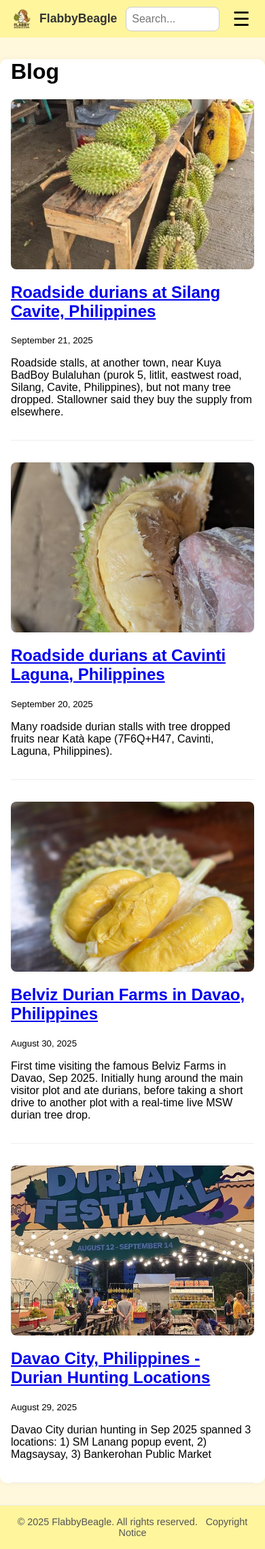
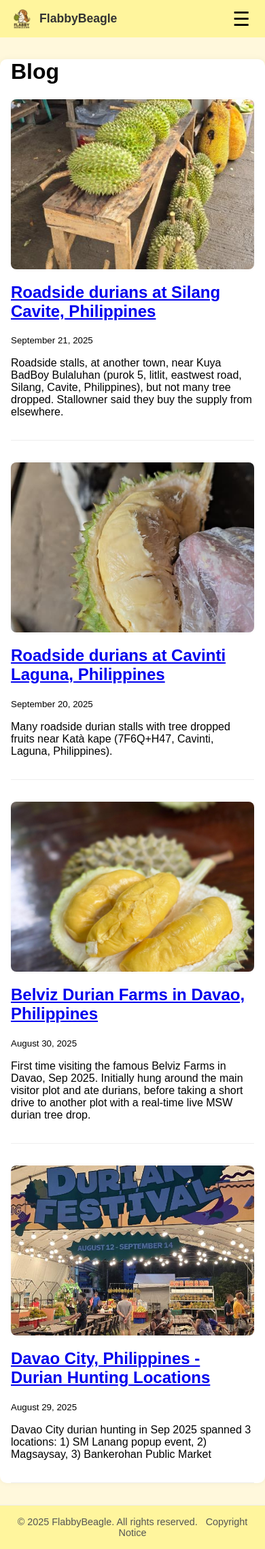
Before and after one commit to yensan57/flabbybeagle, a Jekyll site: the page built from index.md, in a window 390 px wide. Shown: the whole page at 68% size. Built offline with Jekyll 4.4.1, drawn with Linux system fonts in a browser that asks for light colours; comment, search, counter and statistics services are not loaded.

Commit message:
Update default.html

```diff
--- a/_layouts/default.html
+++ b/_layouts/default.html
@@ -27,32 +27,6 @@
       font-family: Arial, sans-serif;
       margin: 0;
       background-color: #fff8dc; /* light yellow tint */
-    }
-
-
-/* Style the search bar */
-.search-bar input {
-  padding: 0.5rem;
-  border-radius: 8px;
-  border: 1px solid #ccc;
-  font-size: 1rem;
-  width: 200px; /* Default width on desktop */
-}
-
-/* Mobile menu */
-@media (max-width: 768px) {
-  .search-bar input {
-    width: 120px; /* Reduced width for mobile */
-    padding: 0.5rem;
-    font-size: 1rem;
-    border-radius: 8px;
-    border: 1px solid #ccc;
-  }
-
-  .nav-menu.active .search-bar {
-    display: block; /* Ensure it's displayed when menu is active */
-    margin-top: 10px;
-  }
     }
 
     .navbar {
@@ -232,30 +206,23 @@
   </style>
 </head>
 <body>
-
   <header>
     <nav class="navbar">
+      <!--  CHANGED: Added logo + linked brand -->
       <a href="{{ '/' | relative_url }}" class="nav-brand">
-      <img src="/assets/images/flabbybeagle_icon_words_png_70px.png" alt="FlabbyBeagle Logo">
+        <img src="/assets/images/flabbybeagle_icon_words_png_70px.png" alt="FlabbyBeagle Logo">  <!-- your logo path -->
         {{ site.title }}
       </a>
 
-    <!-- Desktop Search Bar -->
-    <div class="search-bar">
-      <input type="text" id="search-input" placeholder="Search..." onkeyup="performSearch()">
-    </div>
-
+      <!--  CHANGED: Hamburger toggle button -->
       <button class="nav-toggle" aria-label="Toggle navigation">☰</button>
 
       <ul class="nav-menu">
         <li><a href="{{ '/' | relative_url }}">Blog</a></li>
-      <li><a href="{{ '/about' | relative_url }}">About</a></li>
+        <li><a href="{{ '/comingsoon' | relative_url }}">Coming Soon</a></li>
       </ul>
     </nav>
   </header>
-
-<!-- Search results container -->
-<div id="search-results" class="search-results"></div>
 
   <div class="content">
     {{ content }}
@@ -312,50 +279,7 @@
     document.addEventListener('contextmenu', e => e.preventDefault());
     document.addEventListener('dragstart', e => e.preventDefault());
 
-  // 🟥  Load the search index
-let searchIndex = [];
-fetch("/search.json")
-  .then(response => response.json())
-  .then(data => {
-    searchIndex = data;
-  });
-
-function performSearch() {
-  const query = document.getElementById("search-input").value.trim();
-  if (!query) {
-    document.getElementById("search-results").innerHTML = ""; // Clear results if query is empty
-    return;
-  }
-
-  const fuse = new Fuse(searchIndex, {
-    keys: ["title", "content"],
-    includeScore: true,
-    threshold: 0.3 // Adjust threshold if needed
-  });
-
-  const results = fuse.search(query);
-  const resultDiv = document.getElementById("search-results");
-  resultDiv.innerHTML = ""; // Clear previous results
-
-  console.log(results); // Debugging: Check if Fuse is returning any results
-
-  if (results.length > 0) {
-    results.forEach(result => {
-      const post = result.item;
-      const postLink = `<a href="${post.url}" class="search-result-item">${post.title}</a>`;
-      resultDiv.innerHTML += postLink + "<br>";
-    });
-  } else {
-    resultDiv.innerHTML = "No results found."; // Display message if no results found
-  }
-}
-
-
-
   </script>
-
-<!-- 🟥 Include Fuse.js CDN -->
-<script src="https://cdn.jsdelivr.net/npm/fuse.js@7.1.0"></script>
 
 
 </body>
```
Lines whose indentation alone changed are shown as unchanged.
